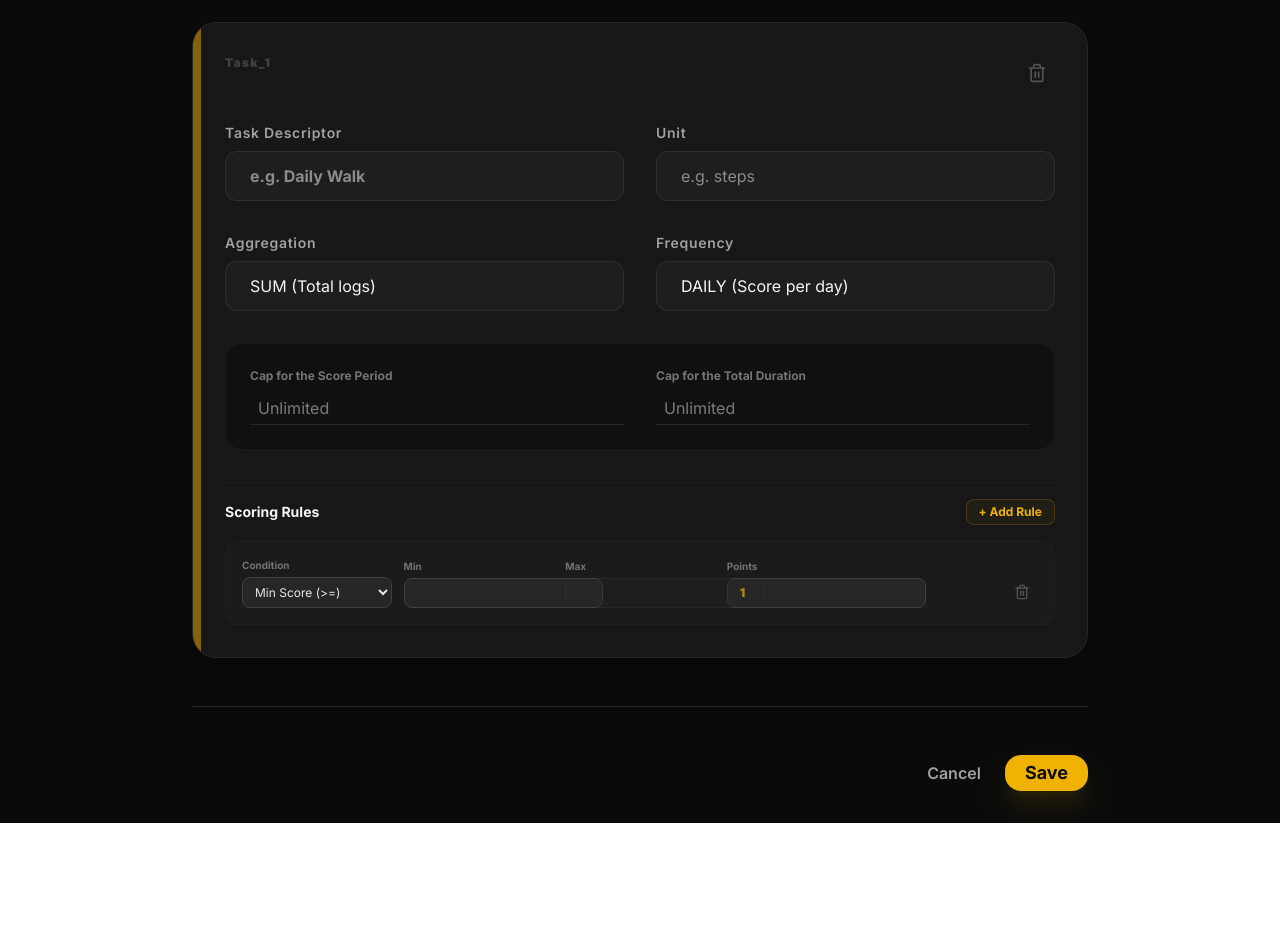
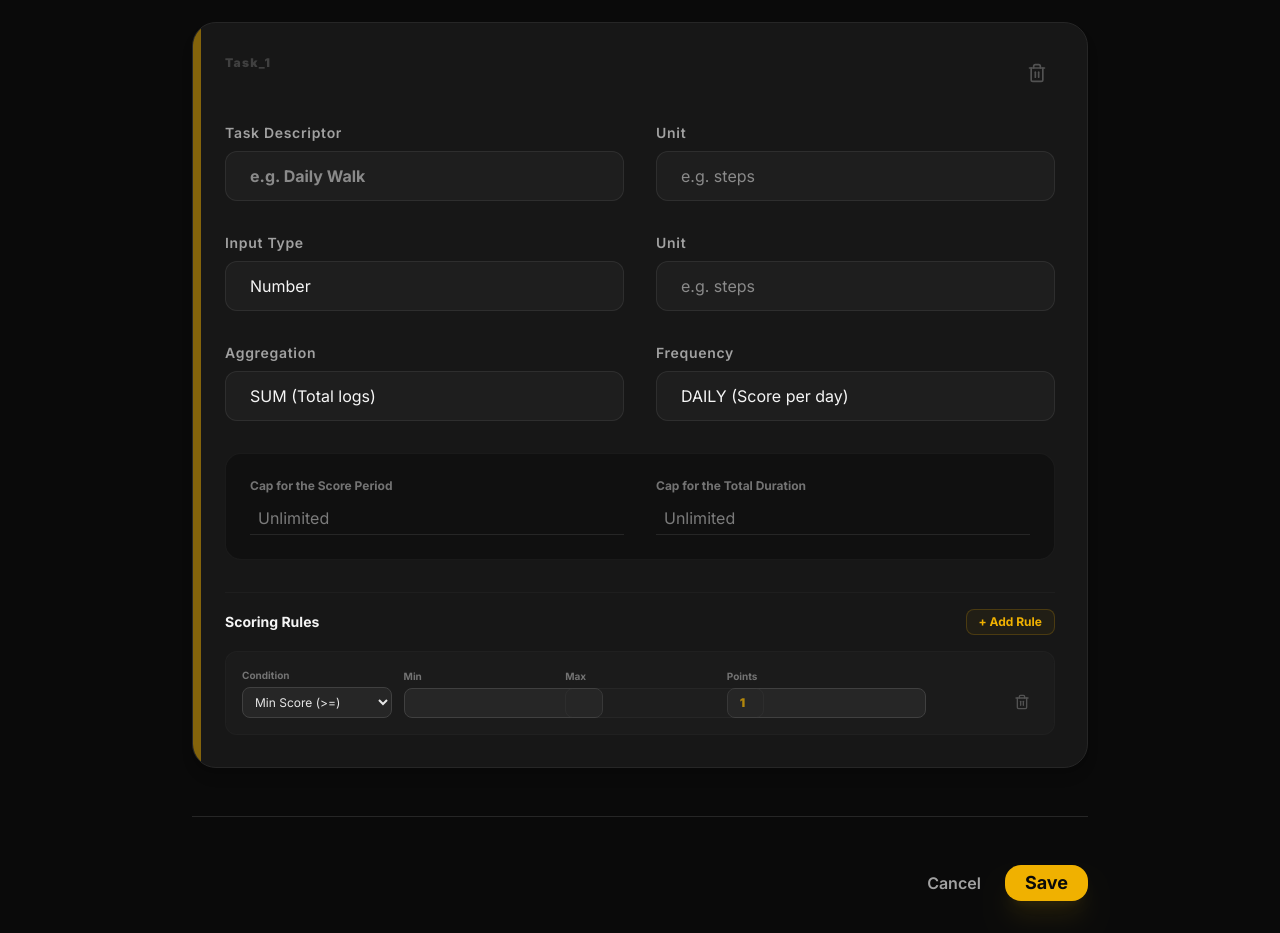
Before and after one commit to nasrajan/challlenge-host, a Next.js app in the folder app/: page /challenges/create in a window 1280 px wide. Shown: the part 1209-2142 px from the top of the page. Before the commit the page ends 2032 px from the top, so only its background shows below. Built offline with nearby package versions, Linux system fonts and the light colour scheme; no server answers.

Commit message:
fixes #14 Add Input Type for each Score Criteria in Create/ Edit Challenge Form

```diff
--- a/app/src/app/actions/challenges.ts
+++ b/app/src/app/actions/challenges.ts
@@ -103,6 +103,7 @@ export async function createChallenge(formData: FormData) {
                 create: metricsData.map((m: any) => ({
                     name: m.name,
                     unit: m.unit,
+                    inputType: m.inputType,
                     aggregationMethod: m.aggregationMethod,
                     scoringFrequency: m.scoringFrequency,
                     maxPointsPerPeriod: m.maxPointsPerPeriod,
@@ -141,7 +142,7 @@ export async function logActivities(data: {
     challengeId: string;
     logDate: string;
     notes: string;
-    activities: { metricId: string; value: number }[];
+    activities: { metricId: string; value: number; notes?: string }[];
 }) {
     const session = await getServerSession(authOptions)
     if (!session) throw new Error("Unauthorized")
@@ -159,7 +160,7 @@ export async function logActivities(data: {
                         metricId: activity.metricId,
                         value: activity.value,
                         date,
-                        notes
+                        notes: activity.notes || notes
                     }
                 });
             }
@@ -294,6 +295,7 @@ export async function updateChallenge(challengeId: string, formData: FormData) {
                         data: {
                             name: m.name,
                             unit: m.unit,
+                            inputType: m.inputType,
                             aggregationMethod: m.aggregationMethod,
                             scoringFrequency: m.scoringFrequency,
                             maxPointsPerPeriod: m.maxPointsPerPeriod,
@@ -333,6 +335,7 @@ export async function updateChallenge(challengeId: string, formData: FormData) {
                             challengeId: challengeId,
                             name: m.name,
                             unit: m.unit,
+                            inputType: m.inputType,
                             aggregationMethod: m.aggregationMethod,
                             scoringFrequency: m.scoringFrequency,
                             maxPointsPerPeriod: m.maxPointsPerPeriod,
--- a/app/src/app/components/Admin/ChallengeForm.tsx
+++ b/app/src/app/components/Admin/ChallengeForm.tsx
@@ -16,7 +16,8 @@ import { memo, useCallback, useEffect, useMemo, useState } from "react"
 import {
     AggregationMethod,
     ScoringFrequency,
-    ComparisonType
+    ComparisonType,
+    MetricInputType
 } from "@prisma/client"
 import { toLocalISOString } from "@/lib/dateUtils"
 
@@ -25,18 +26,19 @@ interface ScoringRule {
     minValue: number | null;
     maxValue: number | null;
     points: number;
-    qualifierValue: string;
+    qualifierValue?: string;
 }
 
 interface Metric {
     id: string; // client-side only or DB id
     name: string;
     unit: string;
+    inputType: MetricInputType;
     aggregationMethod: AggregationMethod;
     scoringFrequency: ScoringFrequency;
     maxPointsPerPeriod: number | null;
     maxPointsTotal: number | null;
-    qualifiers: { value: string }[];
+    qualifiers: { id: string; value: string }[];
     scoringRules: ScoringRule[];
 }
 
@@ -67,6 +69,7 @@ export default function ChallengeForm({ initialData, mode }: ChallengeFormProps)
         id: m.id || Math.random().toString(36).substr(2, 9),
         name: m.name,
         unit: m.unit,
+        inputType: m.inputType || "NUMBER",
         aggregationMethod: m.aggregationMethod,
         scoringFrequency: m.scoringFrequency,
         maxPointsPerPeriod: m.maxPointsPerPeriod,
@@ -84,6 +87,7 @@ export default function ChallengeForm({ initialData, mode }: ChallengeFormProps)
                 id: Math.random().toString(36).substr(2, 9),
                 name: "",
                 unit: "",
+                inputType: "NUMBER",
                 aggregationMethod: "SUM",
                 scoringFrequency: "DAILY",
                 maxPointsPerPeriod: null,
@@ -102,13 +106,14 @@ export default function ChallengeForm({ initialData, mode }: ChallengeFormProps)
     const [metrics, setMetrics] = useState<Metric[]>(defaultMetrics)
 
     const addMetric = useCallback(() => {
-        const newId = Math.random().toString(36).substr(2, 9)
+        const newId = crypto.randomUUID()
         setMetrics((prev) => [
             ...prev,
             {
                 id: newId,
                 name: "",
                 unit: "",
+                inputType: "NUMBER",
                 aggregationMethod: "SUM",
                 scoringFrequency: "DAILY",
                 maxPointsPerPeriod: null,
@@ -401,6 +406,47 @@ const MetricEditor = memo(function MetricEditor({
                     />
                 </div>
                 <div className="grid gap-2">
+                    <label className="text-sm font-semibold text-neutral-400 tracking-wider">Input Type</label>
+                    <select
+                        value={metric.inputType}
+                        onChange={(e) => {
+                            const newType = e.target.value as MetricInputType;
+                            const updates: Partial<Metric> = { inputType: newType };
+
+                            if (newType === 'CHECKBOX') {
+                                updates.aggregationMethod = 'SUM';
+                                updates.maxPointsPerPeriod = null;
+                                updates.maxPointsTotal = null;
+                                // Reset to simple rule for checkbox
+                                updates.scoringRules = [{
+                                    comparisonType: 'GREATER_THAN_EQUAL',
+                                    minValue: 1,
+                                    maxValue: null,
+                                    points: metric.scoringRules[0]?.points || 1,
+                                }];
+                            }
+                            updateMetric(updates);
+                        }}
+                        className="w-full bg-neutral-800/50 border border-neutral-700/50 rounded-xl px-6 py-3 text-neutral-100 outline-none focus:ring-1 focus:ring-yellow-500 transition-all appearance-none"
+                    >
+                        <option value="NUMBER">Number</option>
+                        <option value="CHECKBOX">Checkbox</option>
+                        <option value="TEXT">Text</option>
+                    </select>
+                </div>
+
+                {metric.inputType !== 'CHECKBOX' && (
+                    <>
+                        <div className="grid gap-2">
+                            <label className="text-sm font-semibold text-neutral-400 tracking-wider">Unit</label>
+                            <input
+                                value={metric.unit}
+                                onChange={(e) => updateMetric({ unit: e.target.value })}
+                                className="w-full bg-neutral-800/50 border border-neutral-700/50 rounded-xl px-6 py-3 text-neutral-100 outline-none focus:ring-1 focus:ring-yellow-500 transition-all"
+                                placeholder="e.g. steps"
+                            />
+                        </div>
+                        <div className="grid gap-2">
                             <label className="text-sm font-semibold text-neutral-400 tracking-wider">Aggregation</label>
                             <select
                                 value={metric.aggregationMethod}
@@ -414,6 +460,9 @@ const MetricEditor = memo(function MetricEditor({
                                 <option value="AVERAGE">AVERAGE</option>
                             </select>
                         </div>
+                    </>
+                )}
+
                 <div className="grid gap-2">
                     <label className="text-sm font-semibold text-neutral-400 tracking-wider">Frequency</label>
                     <select
@@ -428,6 +477,8 @@ const MetricEditor = memo(function MetricEditor({
                 </div>
             </div>
 
+
+        {metric.inputType !== 'CHECKBOX' && (
             <div className="grid sm:grid-cols-2 gap-8 bg-neutral-950/50 p-6 rounded-2xl border border-neutral-800/50">
                 <div className="grid gap-2">
                     <label className="text-xs font-bold text-neutral-500 flex items-center gap-2">
@@ -452,7 +503,32 @@ const MetricEditor = memo(function MetricEditor({
                     />
                 </div>
             </div>
+        )}
 
+        {metric.inputType === 'CHECKBOX' ? (
+                <div className="space-y-4 pt-4 border-t border-neutral-800/50">
+                    <h4 className="text-sm font-bold text-neutral-100">Scoring</h4>
+                    <div className="grid gap-2">
+                        <label className="text-xs font-bold text-neutral-500">Points per completion</label>
+                        <input
+                            type="number"
+                            value={metric.scoringRules[0]?.points || 1}
+                            onChange={(e) => {
+                                updateMetric({
+                                    scoringRules: [{
+                                        comparisonType: 'GREATER_THAN_EQUAL',
+                                        minValue: 1,
+                                        maxValue: null,
+                                        points: parseFloat(e.target.value) || 0,
+                                        qualifierValue: 'NONE'
+                                    }]
+                                });
+                            }}
+                            className="w-32 bg-neutral-800 border border-neutral-700 rounded-lg px-4 py-2 text-sm outline-none focus:ring-1 focus:ring-yellow-500 font-black text-yellow-500"
+                        />
+                    </div>
+                </div>
+            ) : (
             <div className="space-y-4 pt-4 border-t border-neutral-800/50">
                 <div className="flex items-center justify-between">
                     <h4 className="text-sm font-bold text-neutral-100">Scoring Rules</h4>
@@ -546,6 +622,7 @@ const MetricEditor = memo(function MetricEditor({
                     ))}
                 </div>
             </div>
+        )}
     </div>
     )
 })
```
Also changed, not shown: app/src/app/components/ActivityLogger.tsx (+31 -1 lines), 1 other file (tests, documents, lock files or other folders). Lines whose indentation alone changed are shown as unchanged.
